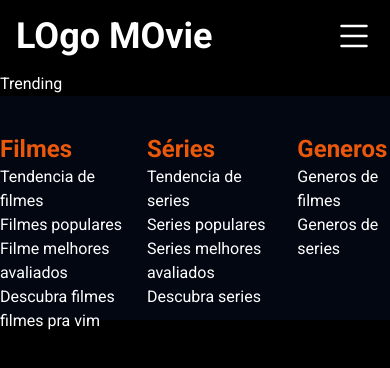
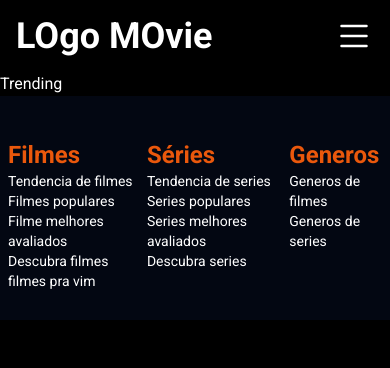
Before and after one commit to Kauedamasceno/TheRateMoviesDev, a Next.js app: page /trending in a window 390 px wide. Shown: the top 368 px of the page. Built offline with nearby package versions, Linux system fonts and the light colour scheme.

Commit message:
Added mobile footer and outdoor

```diff
--- a/src/app/(front)/trending/page.tsx
+++ b/src/app/(front)/trending/page.tsx
@@ -1,8 +1,10 @@
+import OutDoor from '@/components/OutDoor/outDoor'
 import React from 'react'
 
 const Trending = () => {
   return (
-    <div>Trending</div>
+    <div>Trending
+    </div>
   )
 }
 
--- a/src/app/page.tsx
+++ b/src/app/page.tsx
@@ -1,9 +1,11 @@
+import OutDoor from '@/components/OutDoor/outDoor';
 
 export default function Home() {
   console.log("server");
   return (
     <div className="">
-      HomePage
+
+      <OutDoor/>
     </div>
   );
 }
--- /dev/null
+++ b/src/components/CardOutdoor/CardOutdoor.tsx
@@ -0,0 +1,50 @@
+import Link from "next/link";
+import React from "react";
+
+type CardOutDoorProps = {
+  id: number;
+  title: string;
+  overview: string;
+  poster_path: string;
+  vote_average: number;
+};
+
+const CardOutdoor = ({
+  id,
+  overview,
+  title,
+  vote_average,
+}: CardOutDoorProps) => {
+  return (
+    <div className="w-full flex flex-col justify-around">
+      <h2 className="text-8xl font-bold text-orange-600 max-lg:text-4xl">
+        {title}
+      </h2>
+
+      <div className="flex flex-col gap-6">
+        <p className="text-3xl max-lg:text-xl">{overview}</p>
+        <p className="flex gap-1 text-xl items-center">
+          <svg
+            xmlns="http://www.w3.org/2000/svg"
+            width="16"
+            height="16"
+            fill="currentColor"
+            className="bi bi-star-fill text-yellow-500"
+            viewBox="0 0 16 16"
+          >
+            <path d="M3.612 15.443c-.386.198-.824-.149-.746-.592l.83-4.73L.173 6.765c-.329-.314-.158-.888.283-.95l4.898-.696L7.538.792c.197-.39.73-.39.927 0l2.184 4.327 4.898.696c.441.062.612.636.282.95l-3.522 3.356.83 4.73c.078.443-.36.79-.746.592L8 13.187l-4.389 2.256z" />
+          </svg>
+          {vote_average}
+        </p>
+        <Link
+          href={`/movie/${id}`}
+          className="text-4xl font-bold  text-orange-600 max-lg:text-2xl "
+        >
+          Saiba mais
+        </Link>
+      </div>
+    </div>
+  );
+};
+
+export default CardOutdoor;
--- a/src/components/Footer/Footer.tsx
+++ b/src/components/Footer/Footer.tsx
@@ -3,39 +3,61 @@ import React from "react";
 
 const Footer = () => {
   return (
-    <div className="h-56 flex justify-center items-center gap-4 bg-gray-950 ">
+    <div className="h-56 flex justify-center items-center gap-4 bg-gray-950 max-sm:gap-2 max-sm:p-2 ">
       <div className="h-4/6  flex flex-col">
-        <h2 className="text-2xl font-bold text-orange-600">Filmes</h2>
+        <h2 className="text-2xl font-bold text-orange-600 ">Filmes</h2>
 
-        <Link href="/trending-movies">Tendencia de filmes</Link>
+        <Link href="/trending-movies" className="max-sm:text-sm">
+          Tendencia de filmes
+        </Link>
 
-        <Link href="/popular-movies">Filmes populares</Link>
+        <Link href="/popular-movies" className="max-sm:text-sm">
+          Filmes populares
+        </Link>
 
-        <Link href="/top-rated-movies">Filme melhores avaliados</Link>
+        <Link href="/top-rated-movies" className="max-sm:text-sm">
+          Filme melhores avaliados
+        </Link>
 
-        <Link href="/discover-movies">Descubra filmes</Link>
+        <Link href="/discover-movies" className="max-sm:text-sm">
+          Descubra filmes
+        </Link>
 
-        <Link href="/coming-up">filmes pra vim</Link>
+        <Link href="/coming-up" className="max-sm:text-sm">
+          filmes pra vim
+        </Link>
       </div>
 
       <div className="h-4/6 flex flex-col">
         <h2 className="text-2xl font-bold text-orange-600">Séries</h2>
 
-        <Link href="/trending-series">Tendencia de series</Link>
+        <Link href="/trending-series" className="max-sm:text-sm">
+          Tendencia de series
+        </Link>
 
-        <Link href="/popular-series">Series populares</Link>
+        <Link href="/popular-series" className="max-sm:text-sm">
+          Series populares
+        </Link>
 
-        <Link href="/top-rated">Series melhores avaliados</Link>
+        <Link href="/top-rated" className="max-sm:text-sm">
+          Series melhores avaliados
+        </Link>
 
-        <Link href="/discover-series">Descubra series</Link>
+        <Link href="/discover-series" className="max-sm:text-sm">
+          Descubra series
+        </Link>
       </div>
 
       <div className="h-4/6 flex flex-col justify-start">
         <h2 className="text-2xl font-bold text-orange-600">Generos</h2>
 
-        <Link href="/genres-movies">Generos de filmes</Link>
+        <Link href="/genres-movies" className="max-sm:text-sm">
+          Generos de filmes
+        </Link>
 
-        <Link href="/genres-series">Generos de series</Link>
+        <Link href="/genres-series" className="max-sm:text-sm">
+          Generos de series
+        </Link>
       </div>
     </div>
   );
--- /dev/null
+++ b/src/components/OutDoor/outDoor.tsx
@@ -0,0 +1,67 @@
+"use client";
+import { useState } from "react";
+
+import * as handlesOutdoor from "@/utils/handleClickOutdoor";
+
+import { useFetchOutdoor } from "../../hooks/useFetchOutdoor";
+import CardOutdoor from "../CardOutdoor/CardOutdoor";
+
+const OutDoor = () => {
+  const [click, setClick] = useState<number>(0);
+  const { numberOutdoor } = useFetchOutdoor({ click });
+
+  console.log(numberOutdoor);
+
+  return (
+    <div className="h-screen w-full p-14 flex relative max-lg:h-full max-lg:flex-col-reverse max-lg:gap-3 ">
+      {click < 6 && (
+        <div
+          className="absolute top-2/4 right-7 rounded-full bg-orange-600 "
+          onClick={() => setClick((r) => handlesOutdoor.handleClickAdd(r))}
+        >
+          <svg
+            xmlns="http://www.w3.org/2000/svg"
+            fill="currentColor"
+            className="bi bi-arrow-right-circle h-8 "
+            viewBox="0 0 16 16"
+          >
+            <path d="M1 8a7 7 0 1 0 14 0A7 7 0 0 0 1 8m15 0A8 8 0 1 1 0 8a8 8 0 0 1 16 0M4.5 7.5a.5.5 0 0 0 0 1h5.793l-2.147 2.146a.5.5 0 0 0 .708.708l3-3a.5.5 0 0 0 0-.708l-3-3a.5.5 0 1 0-.708.708L10.293 7.5z" />
+          </svg>
+        </div>
+      )}
+      {click > 0 && (
+        <div
+          className="absolute top-2/4 left-7 rounded-full bg-orange-600 "
+          onClick={() =>
+            setClick((r) => handlesOutdoor.handleClickDescrease(r))
+          }
+        >
+          <svg
+            xmlns="http://www.w3.org/2000/svg"
+            fill="currentColor"
+            className="bi bi-arrow-left-circle h-8"
+            viewBox="0 0 16 16"
+          >
+            <path d="M1 8a7 7 0 1 0 14 0A7 7 0 0 0 1 8m15 0A8 8 0 1 1 0 8a8 8 0 0 1 16 0m-4.5-.5a.5.5 0 0 1 0 1H5.707l2.147 2.146a.5.5 0 0 1-.708.708l-3-3a.5.5 0 0 1 0-.708l3-3a.5.5 0 1 1 .708.708L5.707 7.5z" />
+          </svg>
+        </div>
+      )}
+      {numberOutdoor && (
+        <CardOutdoor
+          id={numberOutdoor.id}
+          overview={numberOutdoor.overview}
+          poster_path={numberOutdoor.poster_path}
+          title={numberOutdoor.title}
+          vote_average={numberOutdoor.vote_average}
+        />
+      )}
+
+      <img
+        className="h-full max-lg:h-[50%]"
+        src={`https://image.tmdb.org/t/p/original/${numberOutdoor?.poster_path}`}
+      />
+    </div>
+  );
+};
+
+export default OutDoor;
--- /dev/null
+++ b/src/hooks/useFetchOutdoor.tsx
@@ -0,0 +1,42 @@
+
+import { useEffect,useState } from "react";
+
+type dataType = {
+  id: number;
+  overview: string;
+  popularity: number;
+  poster_path: string;
+  title: string;
+  vote_average: number;
+};
+
+type useFetchOutdoorProps = {
+  click: number;
+};
+
+export const useFetchOutdoor = ({ click }: useFetchOutdoorProps) => {
+  const [numberOutdoor, setNumberOutdoor] = useState<dataType | undefined>(
+    undefined
+  );
+
+  useEffect(() => {
+    const fetchData = async () => {
+      try {
+        const response = await fetch(`/api/popularMovies`, {cache: 'force-cache'});
+        if (!response.ok) {
+          throw new Error("Network response wasn´t ok");
+        }
+
+        const data = await response.json();
+
+        setNumberOutdoor(data.results[click]);
+      } catch (e) {
+        console.log(e);
+      }
+    };
+
+    fetchData();
+  }, [click]);
+
+  return {numberOutdoor}
+};
--- /dev/null
+++ b/src/utils/handleClickOutdoor.ts
@@ -0,0 +1,15 @@
+export const handleClickAdd = (number:number) => {
+  if (number <= 5) {
+  return number + 1
+
+  }
+  return number
+};
+
+export const handleClickDescrease = (number:number) => {
+  if (number > 0) {
+    return number - 1;
+
+  }
+  return number
+};
```
Also changed, not shown: src/app/layout.tsx (+14 -13 lines), .eslintrc.json.
